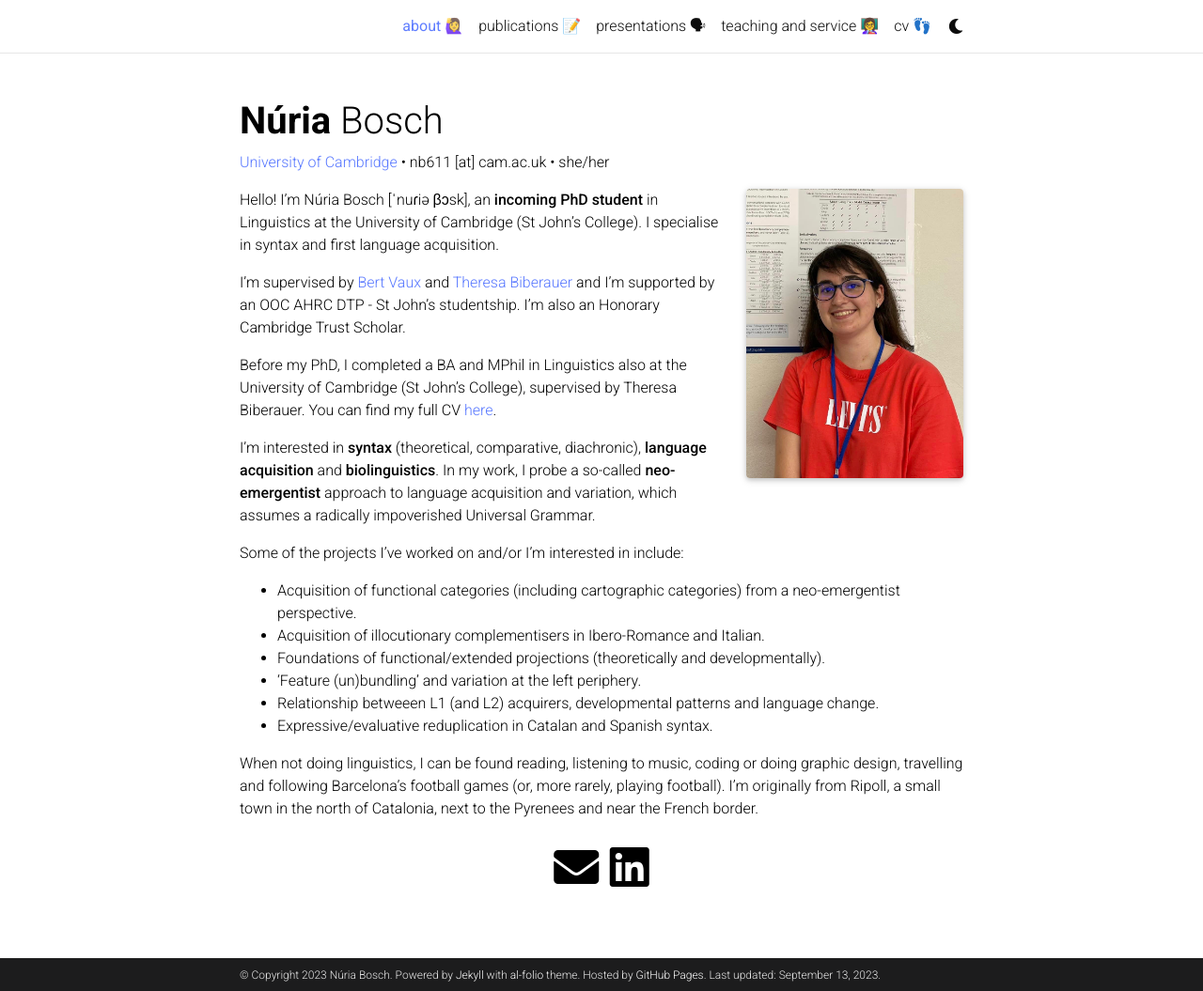
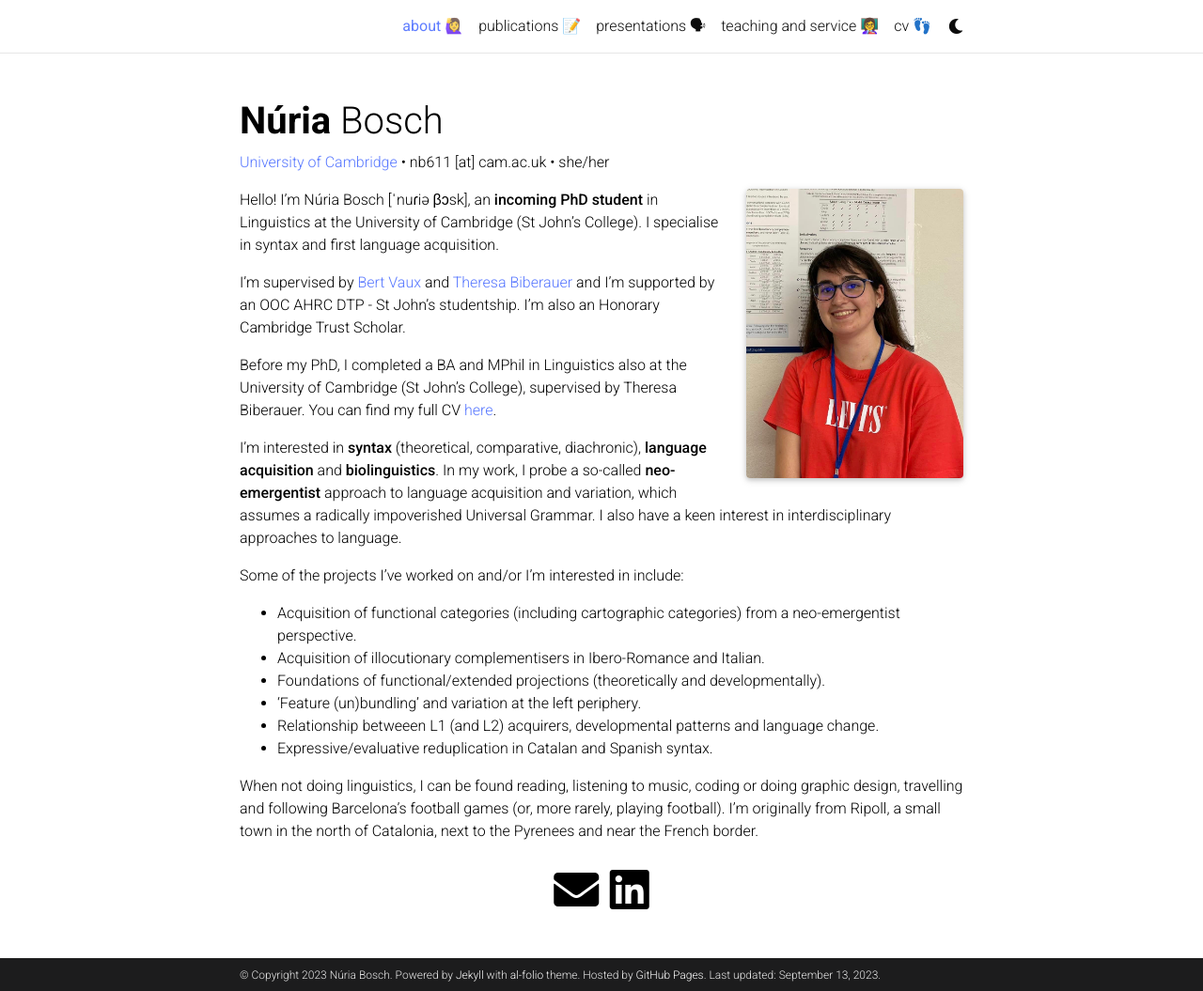
Before and after one commit to nuria-bosch/nuria-bosch.github.io, a Jekyll site: the page built from _pages/about.md, in a window 1280 px wide and 1055 px high. Shown: the whole window at 94% size. Built offline with Jekyll 4.4.1, drawn with Linux system fonts in a browser that asks for light colours; full-size pictures stand in for the smaller copies a plugin makes; emoji names are drawn with the system emoji font; comment, search, counter and statistics services are not loaded; a style sheet for code colours, icons or effects is not loaded.

Commit message:
Update about.md

```diff
--- a/_pages/about.md
+++ b/_pages/about.md
@@ -22,7 +22,7 @@
 
 Before my PhD, I completed a BA and MPhil in Linguistics also at the University of Cambridge (St John's College), supervised by Theresa Biberauer. You can find my full CV [here](https://nuria-bosch.github.io/assets/pdf/cv_September_2023.pdf).
 
-I'm interested in **syntax** (theoretical, comparative, diachronic), **language acquisition** and **biolinguistics**. In my work, I probe a so-called **neo-emergentist** approach to language acquisition and variation, which assumes a radically impoverished Universal Grammar.
+I'm interested in **syntax** (theoretical, comparative, diachronic), **language acquisition** and **biolinguistics**. In my work, I probe a so-called **neo-emergentist** approach to language acquisition and variation, which assumes a radically impoverished Universal Grammar. I also have a keen interest in interdisciplinary approaches to language.
 
 Some of the projects I've worked on and/or I'm interested in include:
 
```
